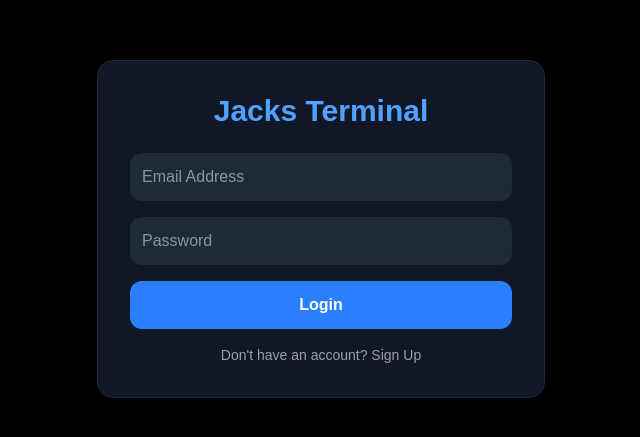
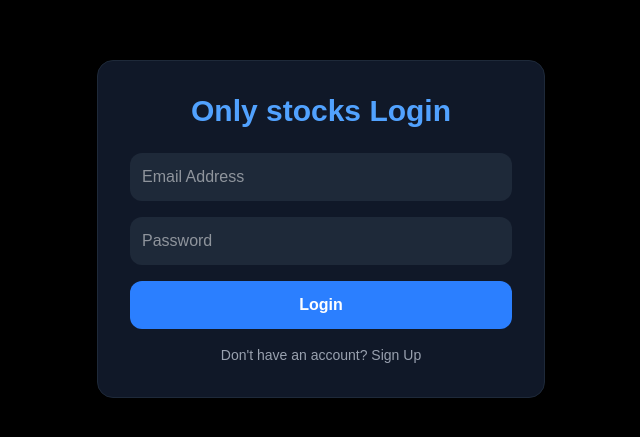
Before and after one commit to commits-ui-pranay/momentumstocks, a Next.js app: page /login in a window 1280 px wide. Shown: the part 171-608 px from the top of the page, without its empty margins (319-959 px from the left). Built offline with nearby package versions, Linux system fonts and the light colour scheme; no server answers.

Commit message:
Update branding to Only Stocks

```diff
--- a/app/login/page.tsx
+++ b/app/login/page.tsx
@@ -47,7 +47,7 @@ export default function LoginPage() {
     <div className="min-h-screen bg-black text-white flex items-center justify-center p-6">
       <div className="bg-gray-900 p-8 rounded-2xl w-full max-w-md border border-gray-800">
         <h1 className="text-3xl font-bold mb-6 text-center text-blue-400">
-          Jacks Terminal
+          Only stocks {isLogin ? "Login" : "Sign Up"}
         </h1>
 
         <input
--- a/app/page.tsx
+++ b/app/page.tsx
@@ -834,7 +834,7 @@ export default function Home() {
 
 
           <p className="text-gray-300 text-sm leading-6 mb-6">
-            If you find Jacks Terminal valuable, you can support the project by scanning the QR code with any upi app ❤️ . Your contribution helps us improve market analytics, momentum tracking, and platform performance for the community.
+            If you find Only Stocks valuable, you can support the project by scanning the QR code with any upi app ❤️ . Your contribution helps us improve market analytics, momentum tracking, and platform performance for the community.
           </p>
 
           <button
```
